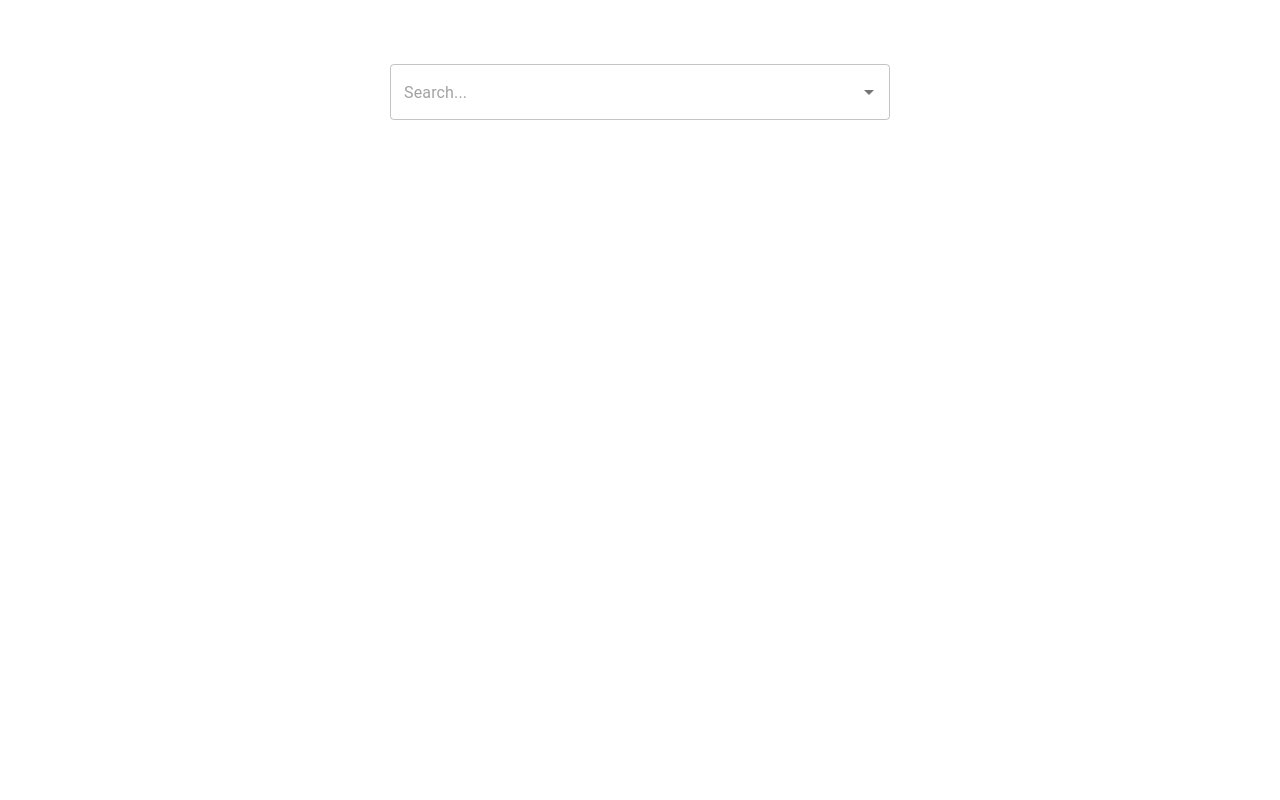
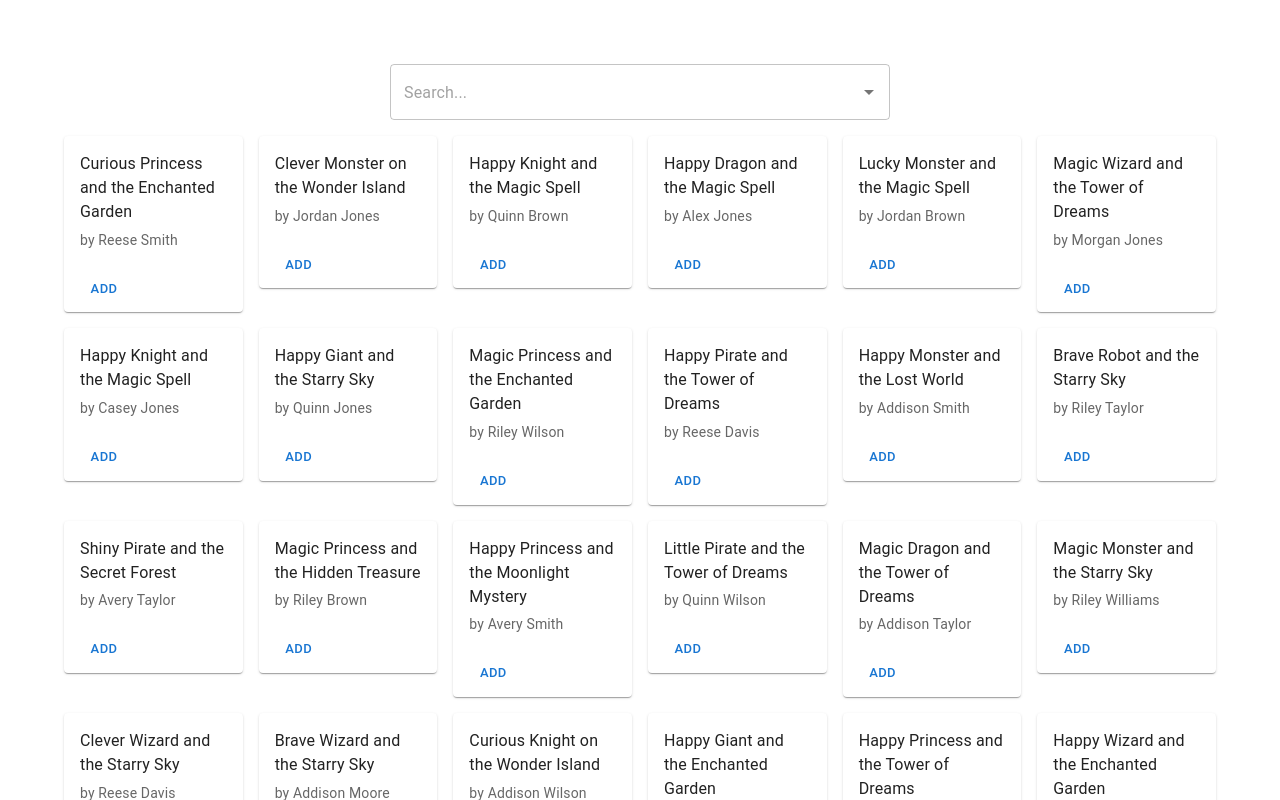
Before and after one commit to cyrilokidi/ello-fullstack-test, a Next.js app in the folder frontend/: page / in a window 1280 px wide. Shown: the top 800 px of the page. Built offline with nearby package versions, Linux system fonts and the light colour scheme.

Commit message:
Create book card

```diff
--- a/frontend/pages/index.tsx
+++ b/frontend/pages/index.tsx
@@ -1,4 +1,4 @@
-import { Autocomplete, Box, Container, TextField } from "@mui/material";
+import { Autocomplete, Box, Button, Card, CardActions, CardContent, Container, Grid, TextField, Typography } from "@mui/material";
 import React from "react";
 
 export interface IBook {
@@ -623,8 +623,6 @@ export const useFetchAllBooks = (): IUseFetchAllBooks => {
         ])
     }, []);
 
-    console.log("books: ", books)
-
     return {
         books,
     }
@@ -641,6 +639,7 @@ export default function HomePage() {
                 flexDirection: 'column',
                 alignItems: 'center',
             }}
+            gap={2}
         >
             <Box>
                 <Autocomplete
@@ -653,7 +652,31 @@ export default function HomePage() {
                 />
             </Box>
 
-            <Box></Box>
+            <Box>
+                <Grid container spacing={2}>
+                    {fetchAllBooks.books.map((book, index) => <Grid
+                        key={index}
+                        item
+                        xs={2}
+                    >
+                        <Card>
+                            <CardContent>
+                                <Typography gutterBottom variant="body1" component="div">
+                                    {book.title}
+                                </Typography>
+
+                                <Typography variant="body2" color="text.secondary">
+                                    {`by ${book.author}`}
+                                </Typography>
+                            </CardContent>
+
+                            <CardActions>
+                                <Button size="small">Add</Button>
+                            </CardActions>
+                        </Card>
+                    </Grid>)}
+                </Grid>
+            </Box>
         </Box>
     </Container>
 }
```
